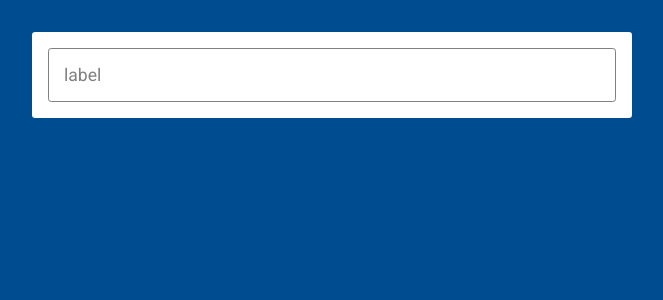
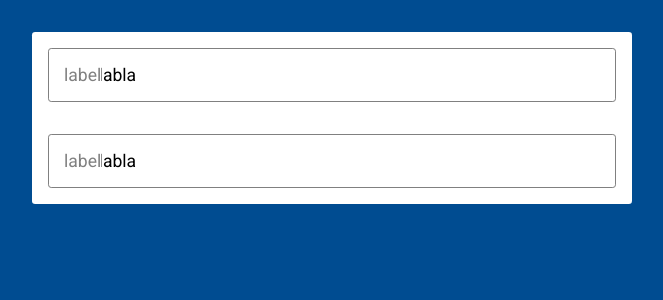
Before and after one commit to Lexicon-LTU-2024/react-account-registration-solution, a React (Vite) app: page / in a window 1280 px wide. Shown: the top 300 px of the page, without its empty margins (308-971 px from the left). Built offline with nearby package versions, Linux system fonts and the light colour scheme.

Commit message:
added logic in blur event and added a change event

```diff
--- a/src/components/Form.tsx
+++ b/src/components/Form.tsx
@@ -5,7 +5,7 @@ export function Form(): ReactElement {
   return (
     <form className="form">
       <Input />
-      {/* <Input /> */}
+      <Input />
       {/* <Input /> */}
       {/* <Input /> */}
       {/* <Input /> */}
--- a/src/components/Input.tsx
+++ b/src/components/Input.tsx
@@ -1,16 +1,25 @@
-import { ReactElement, useRef, useState } from "react";
+import { FocusEventHandler, MouseEventHandler, ReactElement, useRef, useState } from "react";
 
 export function Input(): ReactElement {
   // ############### Hooks & State ###############
 
   // For the component to handle state we need to use "useState" from react. It's a hook that react uses to make state persist across rerenders, and it's also used to trigger a rerender of the component every time the state updates. Observe though, if the state is a reference variable, you  always need to create a new reference in order for react to actually trigger a rerender.
 
+  const [value, setValue] = useState<string>("blablabla");
   const [labelClasses, setLabelClasses] = useState<string[]>(["label"]);
   const inputRef = useRef<HTMLInputElement>(null);
 
   // ############### Event Handlers ###############
 
-  const handleOnClick = () => {
+  const handleOnBlur: FocusEventHandler<HTMLInputElement> = () => {
+    const updatedClasses = labelClasses.filter(
+      (labelClass) => labelClass !== "minimize" && labelClass !== "blue"
+    );
+
+    setLabelClasses(updatedClasses);
+  };
+
+  const handleOnClick: MouseEventHandler<HTMLLabelElement> = () => {
     inputRef.current?.focus();
 
     // The spread syntax is used to "spread out" all the elements in the existing array in to the new array.
@@ -28,7 +37,14 @@ export function Input(): ReactElement {
       <label className={derivedLabelClasses} onClick={handleOnClick}>
         label
       </label>
-      <input className={derivedInputClasses} ref={inputRef} type="text" />
+      <input
+        className={derivedInputClasses}
+        onBlur={handleOnBlur}
+        onChange={(e) => setValue(e.target.value)}
+        ref={inputRef}
+        type="text"
+        value={value}
+      />
     </div>
   );
 }
```
